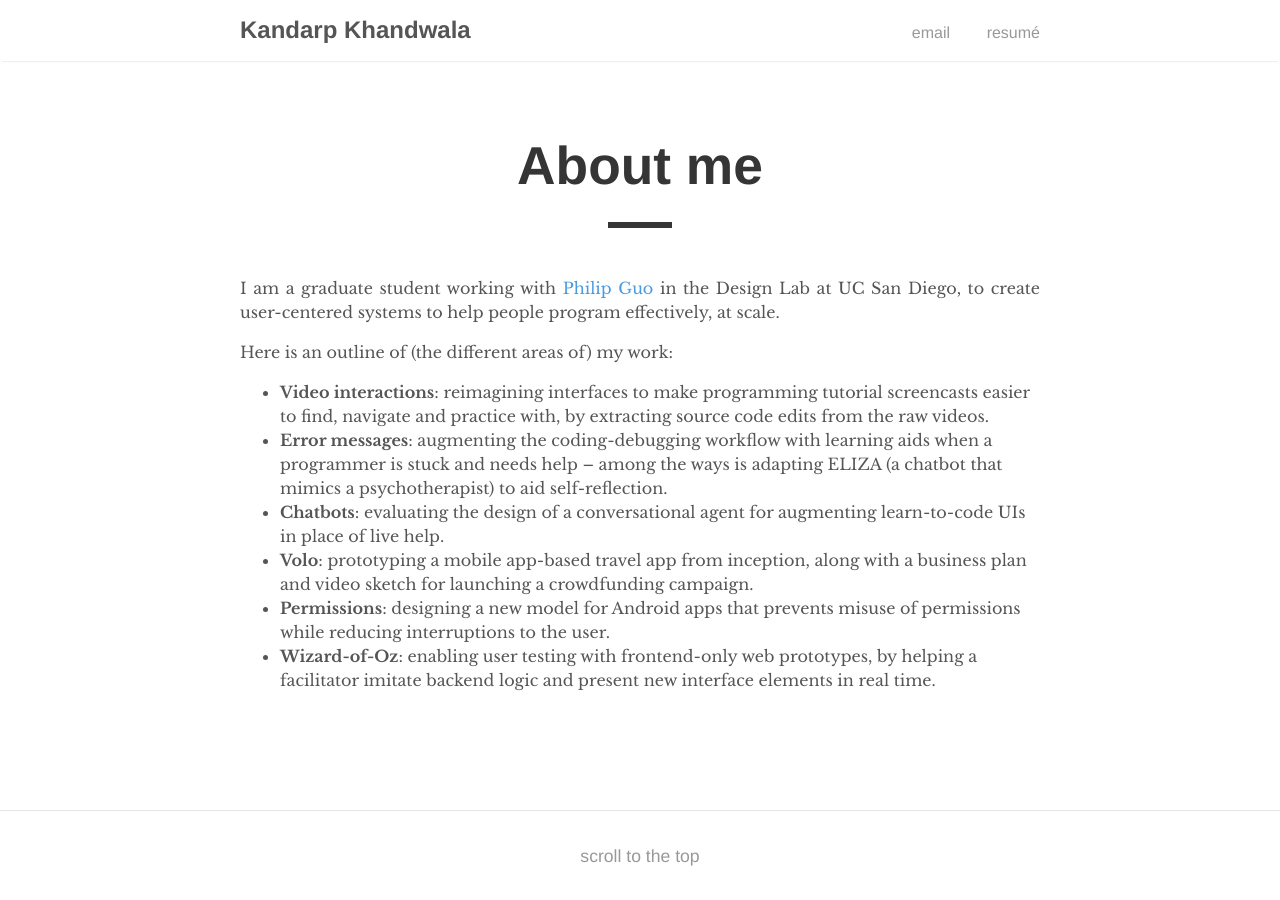
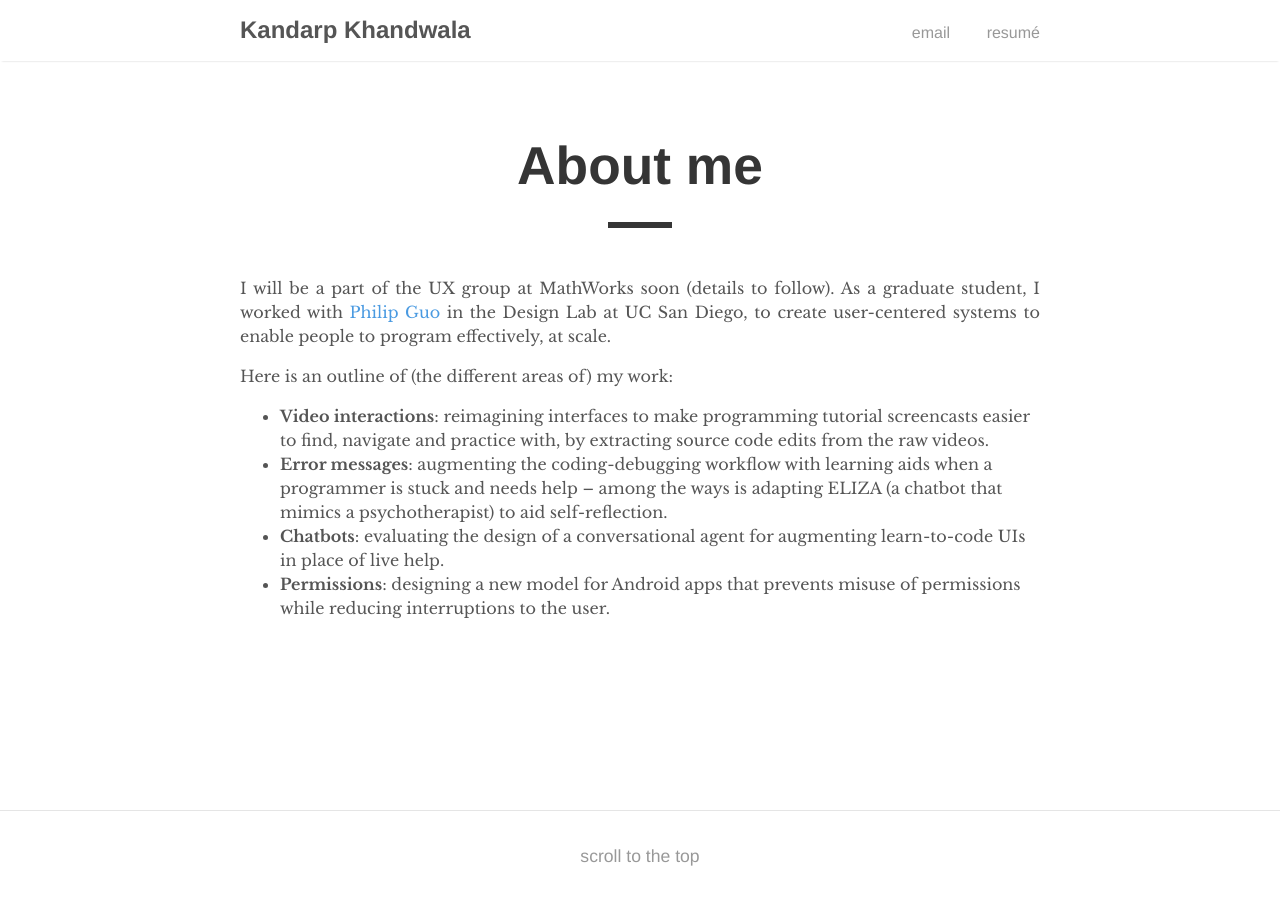
Before and after one commit to kandarpksk/kandarpksk.github.io, a Jekyll site: the page built from _posts/2018-01-30-about.md, in a window 1280 px wide. Built offline with Jekyll 4.4.1, drawn with Linux system fonts in a browser that asks for light colours.

Commit message:
Update 2018-01-30-about.md

```diff
--- a/_posts/2018-01-30-about.md
+++ b/_posts/2018-01-30-about.md
@@ -2,16 +2,14 @@
 layout: post
 title: "About me"
 permalink: /about-me
-excerpt: I am a graduate student working with Philip Guo in the Design Lab at UC San Diego, to create user-centered interventions to help people program effectively, at scale.
+excerpt: I will be a part of the UX group at MathWorks soon (details to follow). As a graduate student, I worked with Philip Guo in the Design Lab at UC San Diego, to create user-centered systems to enable people to program effectively, at scale.
 ---
 
 <!-- note: sync with excerpt -->
-I am a graduate student working with [Philip Guo](http://pgbovine.net) in the Design Lab at UC San Diego, to create user-centered systems to help people program effectively, at scale.
+I will be a part of the UX group at MathWorks soon (details to follow). As a graduate student, I worked with [Philip Guo](http://pgbovine.net) in the Design Lab at UC San Diego, to create user-centered systems to enable people to program effectively, at scale.
 
 Here is an outline of (the different areas of) my work:
 - **Video interactions**: reimagining interfaces to make programming tutorial screencasts easier to find, navigate and practice with, by extracting source code edits from the raw videos.
 - **Error messages**: augmenting the coding-debugging workflow with learning aids when a programmer is stuck and needs help -- among the ways is adapting ELIZA (a chatbot that mimics a psychotherapist) to aid self-reflection.
 - **Chatbots**: evaluating the design of a conversational agent for augmenting learn-to-code UIs in place of live help.
-- **Volo**: prototyping a mobile app-based travel app from inception, along with a business plan and video sketch for launching a crowdfunding campaign.
 - **Permissions**: designing a new model for Android apps that prevents misuse of permissions while reducing interruptions to the user.
-- **Wizard-of-Oz**: enabling user testing with frontend-only web prototypes, by helping a facilitator imitate backend logic and present new interface elements in real time.
```
